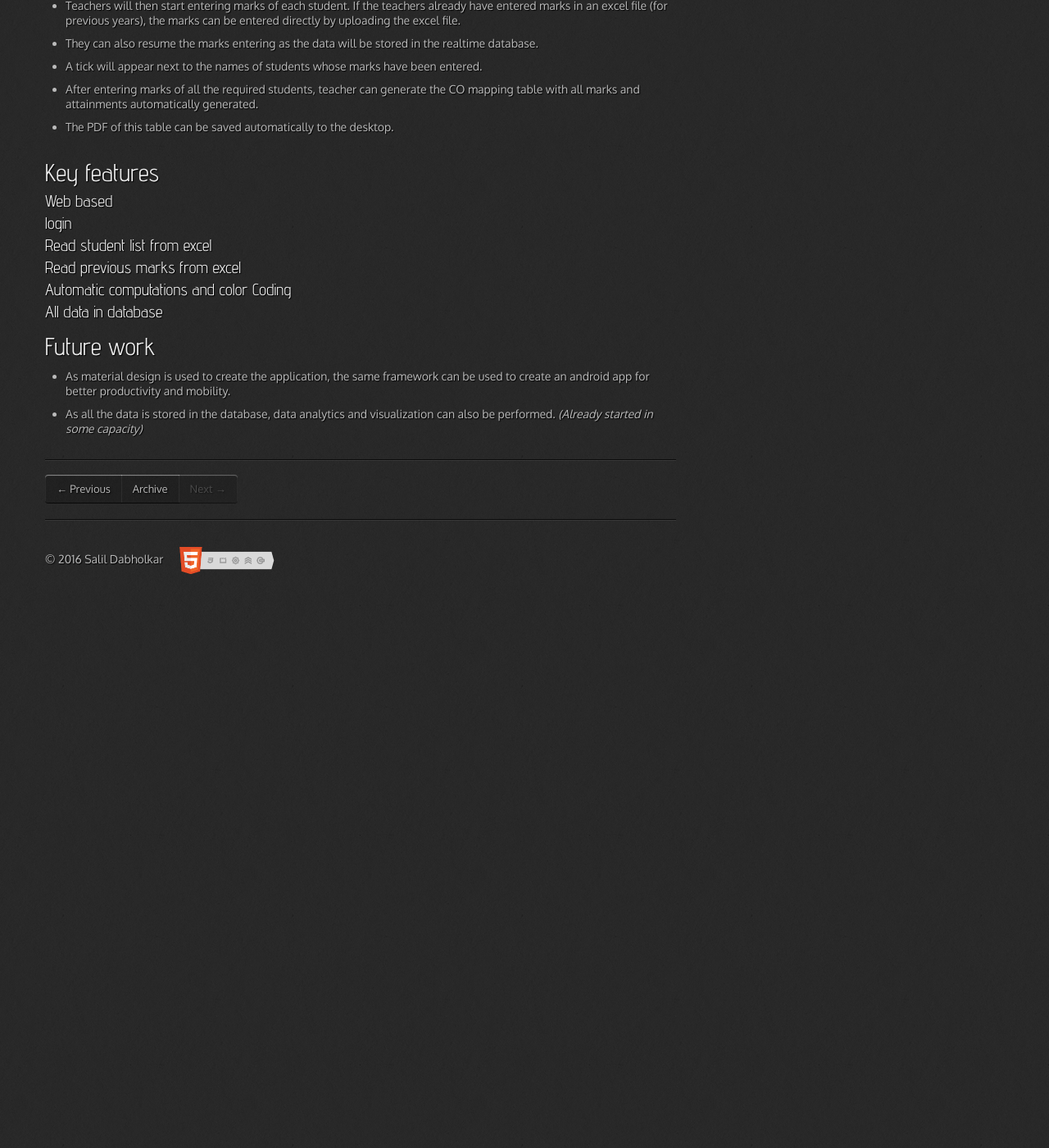
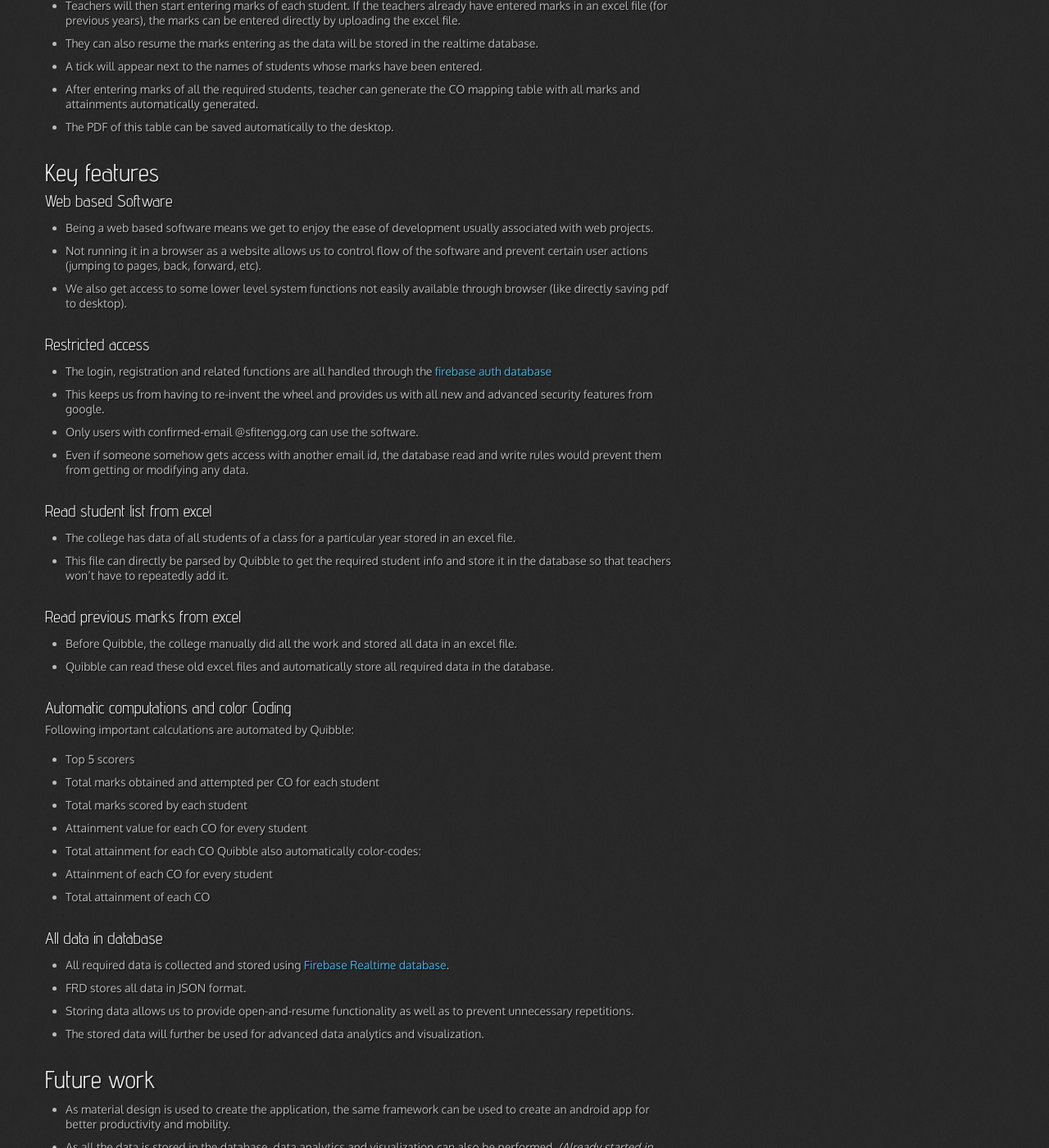
Before and after one commit to salildabholkar/salildabholkar.github.com, a Jekyll site: the page built from _posts/2016-08-20-quibble.md, in a window 1280 px wide and 1400 px high, scrolled down 1866 px. Shown: the whole window at 82% size. Built offline with Jekyll 4.4.1, drawn with Linux system fonts in a browser that asks for light colours; nearby versions of some CDN libraries; before the commit the page ends 2575 px from its top, so only the background shows below that.

Commit message:
add to quibble

```diff
--- a/_posts/2016-08-20-quibble.md
+++ b/_posts/2016-08-20-quibble.md
@@ -36,7 +36,7 @@ It makes use of a database to store all details required, allowing the user to p
 
 ## Workflow
 The workflow of the entire system is as illustrated below:
-![Quibble Workflow](/assets/images/QuibbleWorkflow.PNG "Workflow Diagram of the Quibble Software")
+![Quibble Workflow](/assets/images/QuibbleWorkflow.png "Workflow Diagram of the Quibble Software")
 
 ## Implementation Details
 + In order to use the application teachers will have to register with their official SFIT email ID (@sfitengg.org). The registration details will be stored in the [firebase auth database](https://firebase.google.com/docs/auth/){:target="_blank"}.
@@ -53,17 +53,41 @@ The workflow of the entire system is as illustrated below:
 
 ## Key features
 
-### Web based
+### Web based Software
++ Being a web based software means we get to enjoy the ease of development usually associated with web projects.
++ Not running it in a browser as a website allows us to control flow of the software and prevent certain user actions (jumping to pages, back, forward, etc).
++ We also get access to some lower level system functions not easily available through browser (like directly saving pdf to desktop).
 
-### login
+### Restricted access
++ The login, registration and related functions are all handled through the [firebase auth database](https://firebase.google.com/docs/auth/){:target="_blank"}
++ This keeps us from having to re-invent the wheel and provides us with all new and advanced security features from google.
++ Only users with confirmed-email @sfitengg.org can use the software.
++ Even if someone somehow gets access with another email id, the database read and write rules would prevent them from getting or modifying any data.
 
 ### Read student list from excel
++ The college has data of all students of a class for a particular year stored in an excel file.
++ This file can directly be parsed by Quibble to get the required student info and store it in the database so that teachers won't have to repeatedly add it.
 
 ### Read previous marks from excel
++ Before Quibble, the college manually did all the work and stored all data in an excel file.
++ Quibble can read these old excel files and automatically store all required data in the database.
 
 ### Automatic computations and color Coding
+Following important calculations are automated by Quibble:
++ Top 5 scorers
++ Total marks obtained and attempted per CO for each student
++ Total marks scored by each student
++ Attainment value for each CO for every student
++ Total attainment for each CO
+Quibble also automatically color-codes:
++ Attainment of each CO for every student
++ Total attainment of each CO
 
 ### All data in database
++ All required data is collected and stored using [Firebase Realtime database](https://firebase.google.com/docs/database/){:target="_blank"}.
++ FRD stores all data in JSON format.
++ Storing data allows us to provide open-and-resume functionality as well as to prevent unnecessary repetitions.
++ The stored data will further be used for advanced data analytics and visualization.
 
 ## Future work
 + As material design is used to create the application, the same framework can be used to create an android app for better productivity and mobility.
```
Also changed, not shown: 1 other file.
